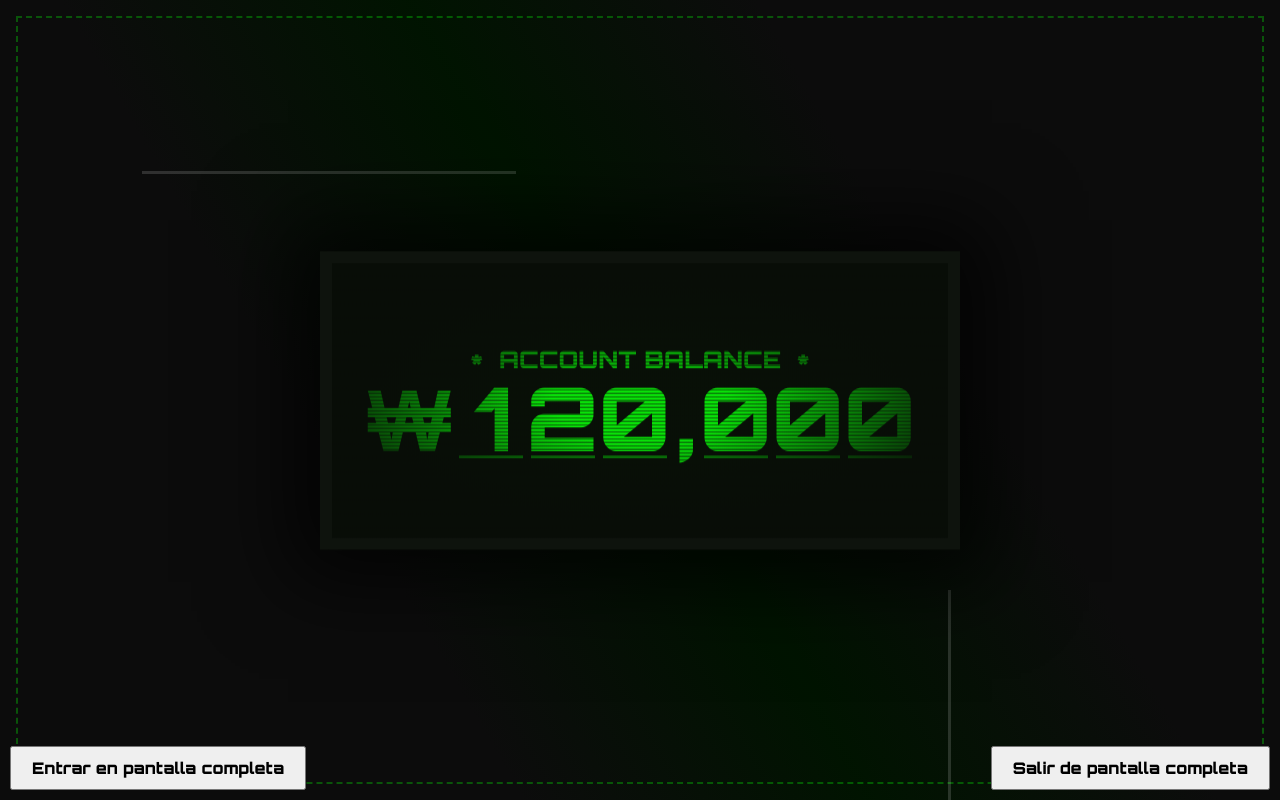
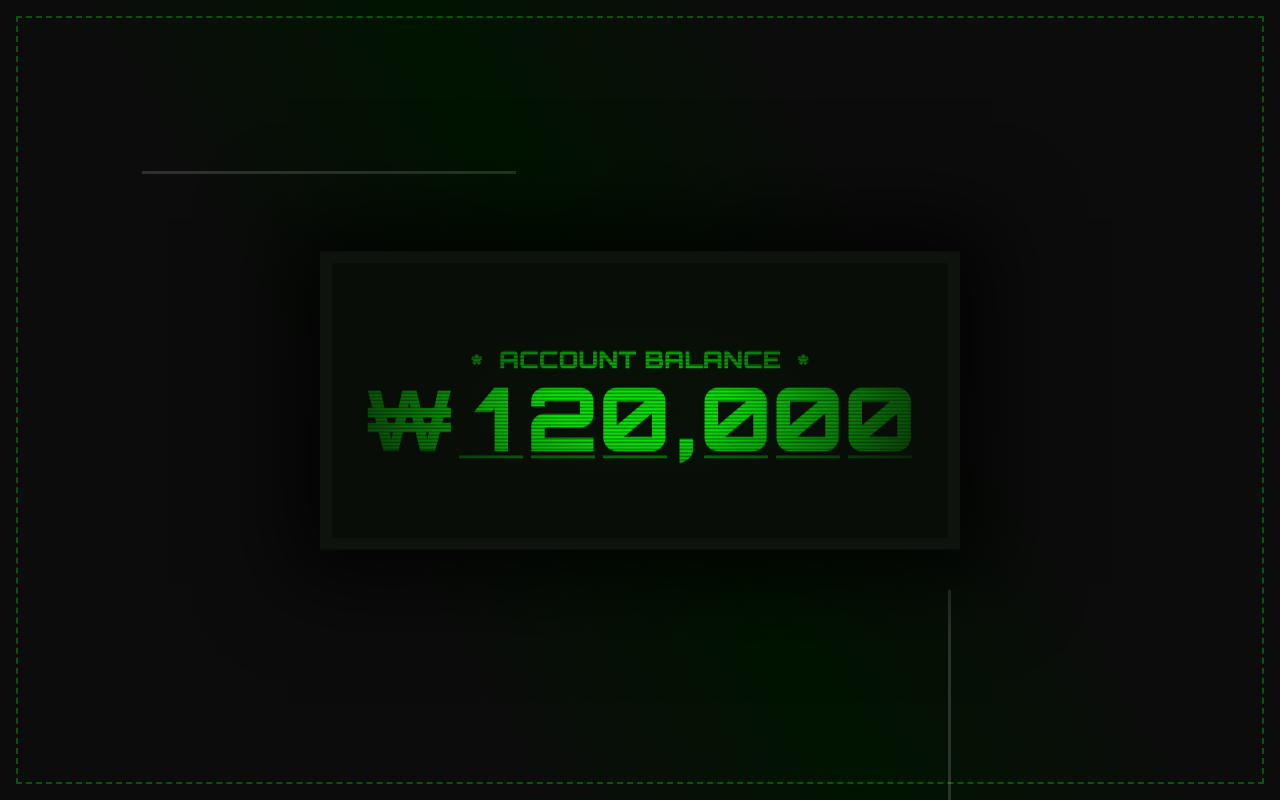
Before and after one commit to antolino10/squid, a plain HTML site: page dani.html in a window 1280 px wide. Drawn offline with Linux system fonts and the light colour scheme.

Commit message:
Update dani.html

```diff
--- a/dani.html
+++ b/dani.html
@@ -1,5 +1,5 @@
 <!DOCTYPE html>
-<html lang="en">
+<html lang="en" >
 <head>
   <meta charset="UTF-8">
   <title>Squid Game Prize Counter</title>
@@ -7,21 +7,6 @@
   <link rel="preconnect" href="https://fonts.gstatic.com" crossorigin>
   <link href="https://fonts.googleapis.com/css2?family=Orbitron:wght@900&display=swap" rel="stylesheet">
   <link rel="stylesheet" href="./style.css">
-  <style>
-    button {
-      position: fixed;
-      bottom: 10px;
-      left: 10px;
-      padding: 10px 20px;
-      font-size: 16px;
-      cursor: pointer;
-      z-index: 1000;
-    }
-    #exitFullscreenButton {
-      left: auto;
-      right: 10px;
-    }
-  </style>
 </head>
 <body>
 <!-- partial:index.partial.html -->
@@ -42,41 +27,11 @@
     <i class="fa-regular fa-square"></i>
     <i class="fa-regular fa-triangle"></i>
   </div>
+
+
 </div>
-
-<!-- Botones para pantalla completa -->
-<button id="fullscreenButton" onclick="enterFullscreen()">Entrar en pantalla completa</button>
-<button id="exitFullscreenButton" onclick="exitFullscreen()">Salir de pantalla completa</button>
-
 <!-- partial -->
 <script src="./dani.js"></script>
-<script>
-  // Función para entrar en pantalla completa
-  function enterFullscreen() {
-    const element = document.documentElement; // Toma todo el documento
-    if (element.requestFullscreen) {
-      element.requestFullscreen();
-    } else if (element.mozRequestFullScreen) { // Firefox
-      element.mozRequestFullScreen();
-    } else if (element.webkitRequestFullscreen) { // Chrome, Safari y Opera
-      element.webkitRequestFullscreen();
-    } else if (element.msRequestFullscreen) { // Edge/IE
-      element.msRequestFullscreen();
-    }
-  }
 
-  // Función para salir de pantalla completa
-  function exitFullscreen() {
-    if (document.exitFullscreen) {
-      document.exitFullscreen();
-    } else if (document.mozCancelFullScreen) { // Firefox
-      document.mozCancelFullScreen();
-    } else if (document.webkitExitFullscreen) { // Chrome, Safari y Opera
-      document.webkitExitFullscreen();
-    } else if (document.msExitFullscreen) { // Edge/IE
-      document.msExitFullscreen();
-    }
-  }
-</script>
 </body>
 </html>
```
